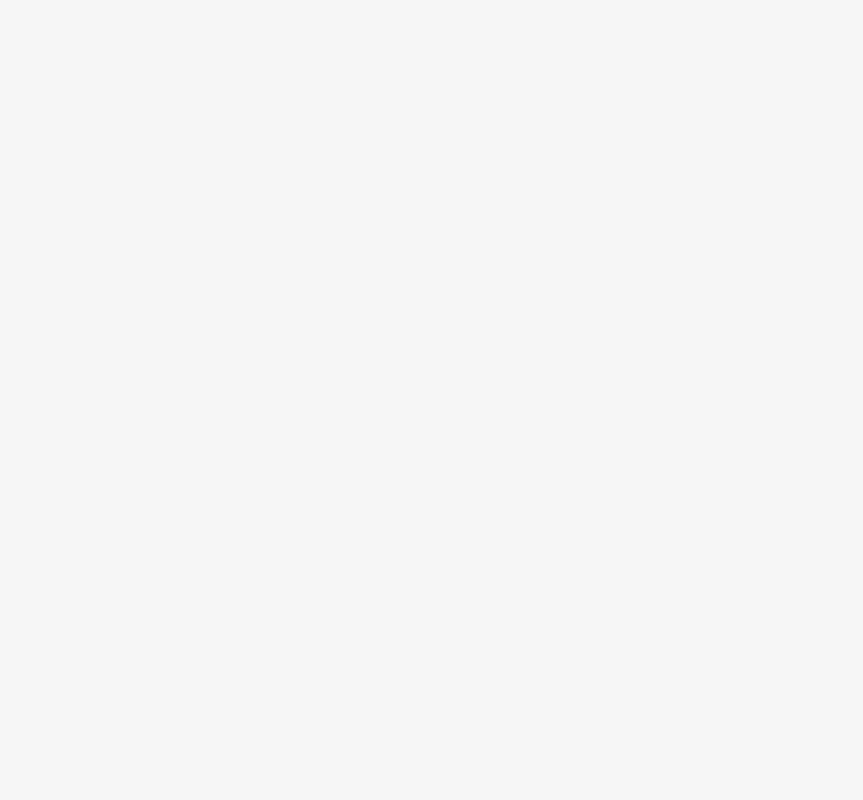
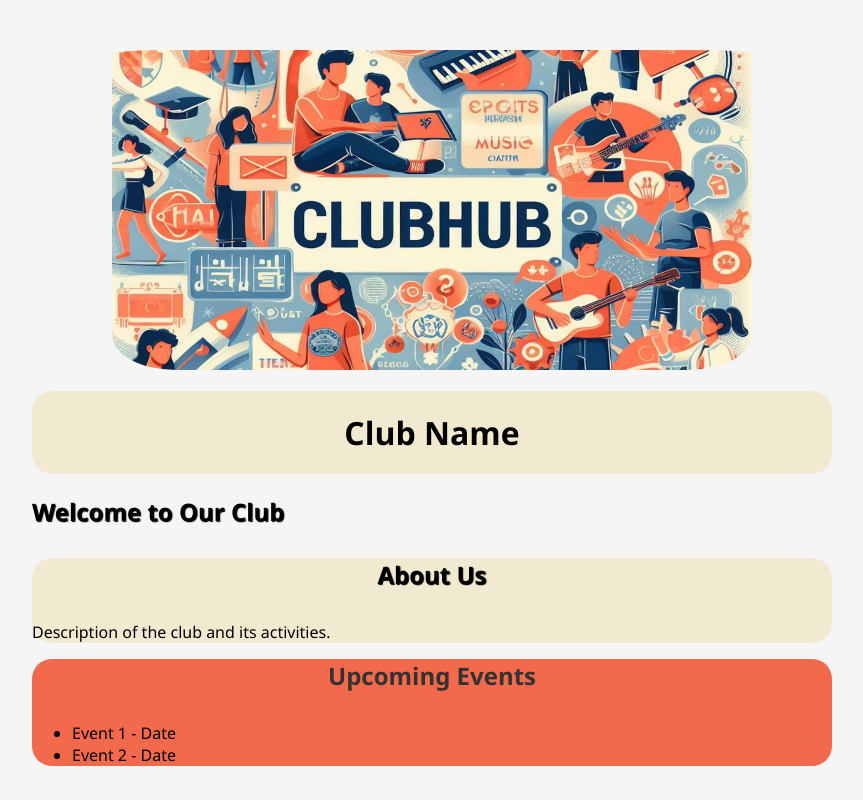
Before and after one commit to Om-Sevak/ClubHub, a React (Create React App) app in the folder client/: page /club in a window 1280 px wide. Before the commit this address had no page. Shown: the whole page, without its empty margins (208-1071 px from the left). Built offline with nearby package versions, Linux system fonts and the light colour scheme.

Commit message:
made changes to the club page

```diff
--- a/client/src/index.js
+++ b/client/src/index.js
@@ -7,6 +7,7 @@ import LoginPage from './pages/loginPage';
 import RegisterPage from './pages/registerPage';
 import reportWebVitals from './reportWebVitals';
 import ClubCreatePage from './pages/createClubPage';
+import ClubPage from './pages/clubPage';
 
 const root = ReactDOM.createRoot(document.getElementById('root'));
 root.render(
@@ -17,6 +18,7 @@ root.render(
         <Route path='/register' element={<RegisterPage />} />
         <Route path="/App" element={<App />} />
         <Route path="/createClub" element={<ClubCreatePage />} />
+        <Route path="/club" element={<ClubPage />} />
       </Routes>
     </Router>
   </React.StrictMode>
--- /dev/null
+++ b/client/src/pages/clubPage.css
@@ -0,0 +1,61 @@
+/* Global styles */
+body {
+    margin: 0;
+    display: flex;
+    justify-content: center;
+
+    height: 100vh;
+    background-color: #f5f5f5;
+    font-family: 'Segoe UI', Tahoma, Geneva, Verdana, sans-serif;
+}
+
+
+.logo {
+    display: block;
+    max-width: 80%;
+    margin-bottom: 20px;
+    border-radius: 10%;
+    width: 100vh ;
+    height: 40vh;
+    padding-top: 2em;
+
+}
+
+header {
+
+    background-color: #F2EAD0;
+    border-radius: 20px;
+
+}
+
+header h1{
+    font-size: xx-large;
+    text-align: center;
+    padding: 20px;
+}
+
+.banner {
+    padding: auto;
+}
+
+.banner h2{
+    text-align: left;
+    color: black;
+    text-shadow: black 1px 1px 1px;
+}
+
+.about {
+    background-color: #F2EAD0;
+    border-radius: 20px;
+}
+
+.about h2 {
+    text-align: center;
+    color: black;
+    text-shadow: black 1px 1px 1px;
+}
+
+.events {
+    background-color: #F26A4B;
+    border-radius: 20px;
+}
--- /dev/null
+++ b/client/src/pages/clubPage.js
@@ -0,0 +1,65 @@
+import React from 'react';
+import logo from '../assets/logoIMG.jpeg'; // Import your logo image
+import './clubPage.css';
+
+// Header component
+const ClubPage = () => {
+
+function Header() {
+  return (
+    <header>
+
+      <h1>Club Name</h1>
+    </header>
+  );
+}
+
+// Banner component
+function Banner() {
+  return (
+    <section className="banner">
+      <h2>Welcome to Our Club</h2>
+      {/* Add any additional content for the banner */}
+    </section>
+  );
+}
+
+// About section component
+function About() {
+  return (
+    <section className="about" >
+      <h2>About Us</h2>
+      <p>Description of the club and its activities.</p>
+    </section>
+  );
+}
+
+// Events section component
+function Events() {
+  return (
+    <section className="events" >
+      <h2>Upcoming Events</h2>
+      <ul>
+        <li>Event 1 - Date</li>
+        <li>Event 2 - Date</li>
+        {/* Add more events as needed */}
+      </ul>
+    </section>
+  );
+}
+
+
+  return (
+    <div>
+        <img src={logo} alt="Logo" className="logo" />
+      <Header />
+      <main>
+        <Banner />
+        <About />
+        <Events />
+      </main>
+    </div>
+  );
+};
+
+export default ClubPage;
```
